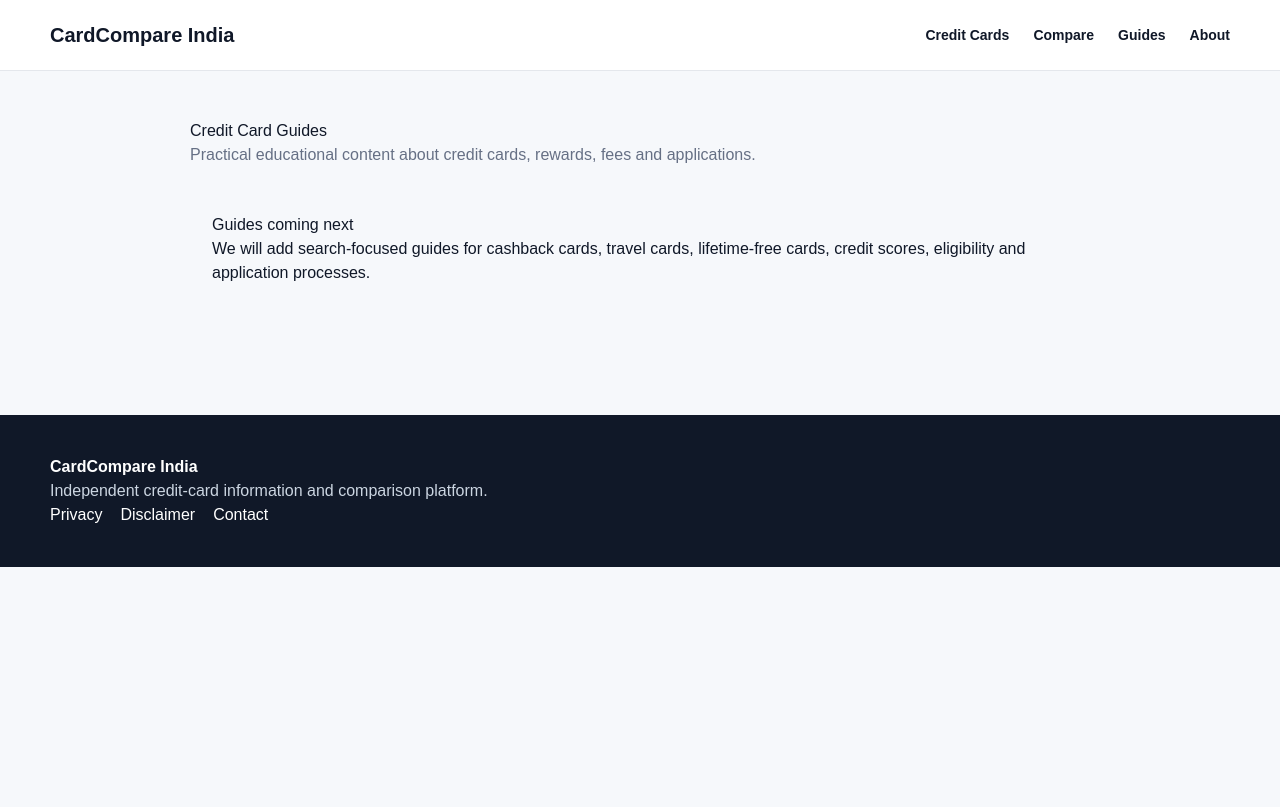
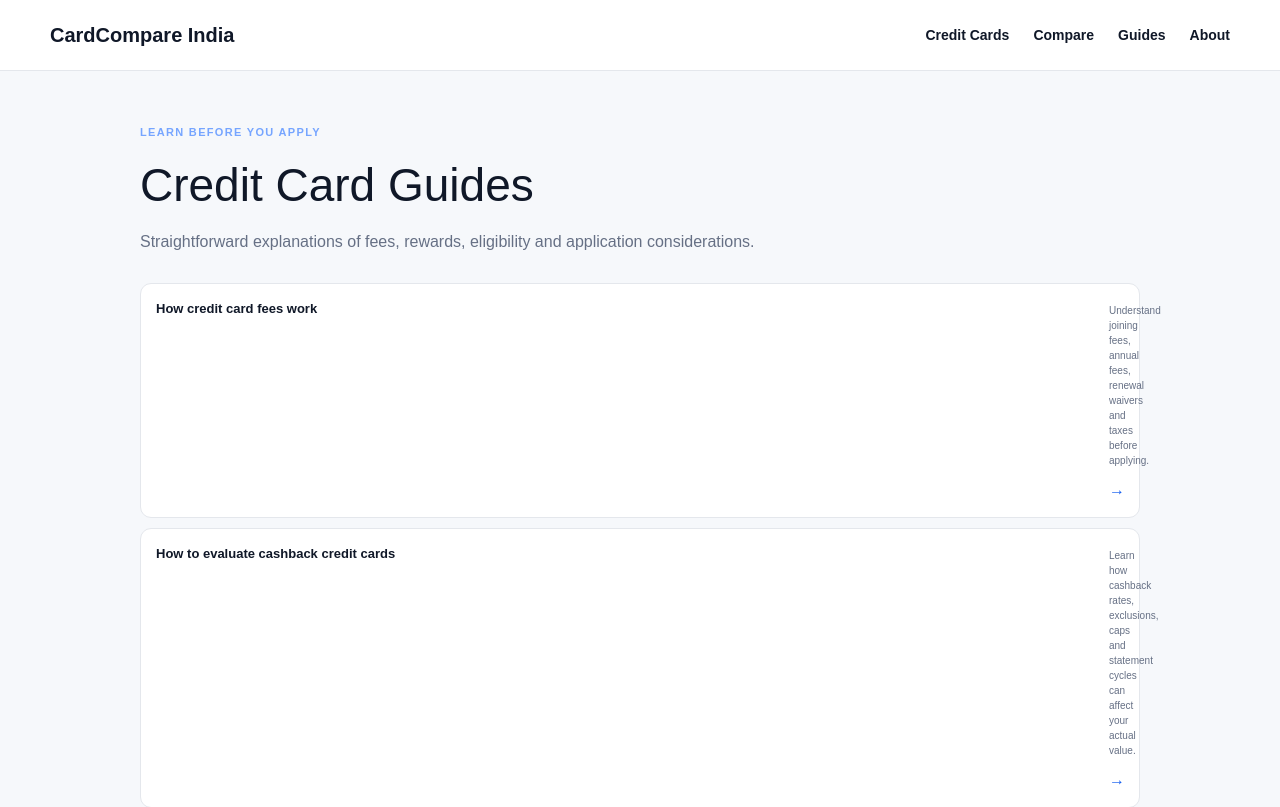
Before and after one commit to Rock682/Credit-card-affiliate-website, a Next.js app: page /guides in a window 1280 px wide. Shown: the top 807 px of the page. Built offline with nearby package versions, Linux system fonts and the light colour scheme.

Commit message:
Phase 2: add SEO category, issuer and guide pages

```diff
--- a/app/guides/page.tsx
+++ b/app/guides/page.tsx
@@ -1 +1,46 @@
-export const metadata={title:"Credit Card Guides",description:"Educational guides about credit cards, fees, rewards and applications."};export default function Guides(){return <section className="container" style={{padding:"48px 0",maxWidth:900}}><h1>Credit Card Guides</h1><p className="muted">Practical educational content about credit cards, rewards, fees and applications.</p><div className="card" style={{padding:22,marginTop:24}}><h2>Guides coming next</h2><p>We will add search-focused guides for cashback cards, travel cards, lifetime-free cards, credit scores, eligibility and application processes.</p></div></section>}
+import type { Metadata } from "next";
+import Link from "next/link";
+
+export const metadata: Metadata = {
+  title: "Credit Card Guides",
+  description: "Practical guides explaining credit-card fees, cashback, travel rewards, eligibility and applications in India."
+};
+
+const guides = [
+  {
+    slug: "how-credit-card-fees-work",
+    title: "How credit card fees work",
+    text: "Understand joining fees, annual fees, renewal waivers and taxes before applying."
+  },
+  {
+    slug: "cashback-credit-cards-guide",
+    title: "How to evaluate cashback credit cards",
+    text: "Learn how cashback rates, exclusions, caps and statement cycles can affect your actual value."
+  },
+  {
+    slug: "travel-credit-cards-guide",
+    title: "How to evaluate travel credit cards",
+    text: "Understand reward points, lounge access, travel benefits and the terms worth checking."
+  }
+];
+
+export default function Guides() {
+  return (
+    <section className="container" style={{ padding: "48px 0 70px", maxWidth: 1000 }}>
+      <span className="home-label">LEARN BEFORE YOU APPLY</span>
+      <h1 style={{ fontSize: "clamp(32px,4vw,46px)", margin: "8px 0" }}>Credit Card Guides</h1>
+      <p className="muted" style={{ maxWidth: 760, lineHeight: 1.7 }}>
+        Straightforward explanations of fees, rewards, eligibility and application considerations.
+      </p>
+      <div className="guide-links" style={{ marginTop: 28 }}>
+        {guides.map((guide) => (
+          <Link href={"/guides/" + guide.slug} key={guide.slug}>
+            <strong>{guide.title}</strong>
+            <small>{guide.text}</small>
+            <b>→</b>
+          </Link>
+        ))}
+      </div>
+    </section>
+  );
+}
```
